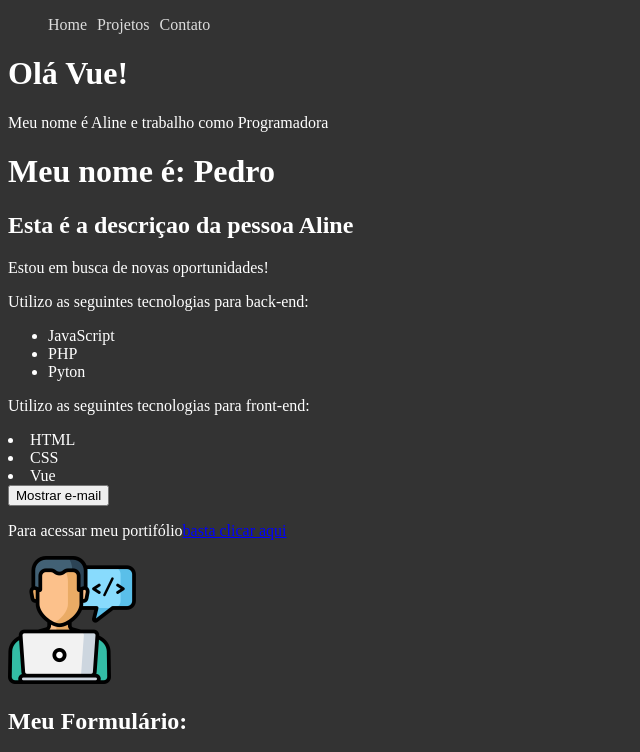
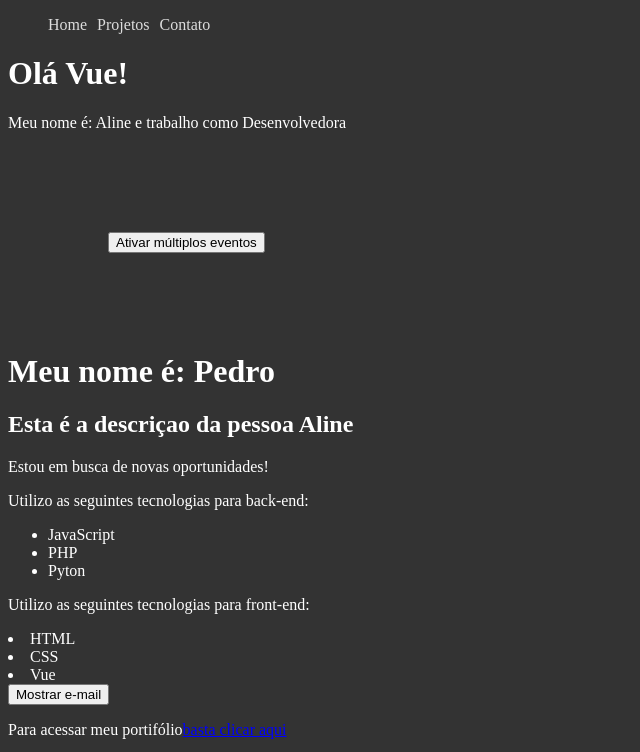
Before and after one commit to AlineG18/Curso_Vue-HoraDeCodar, a Vue app in the folder siteweb_pedidosp1/: page / in a window 1280 px wide. Shown: the top 752 px of the page, without its empty margins (0-640 px from the left). Built offline with nearby package versions, Linux system fonts and the light colour scheme.

Commit message:
Aula_15-Múltiplos eventos

```diff
--- /dev/null
+++ b/siteweb_pedidosp1/src/components/MultiplosEventos.vue
@@ -0,0 +1,35 @@
+<template>
+  <div>
+    <button @click="primeiro(txt1,$event),segundo($event),terceiro()">Ativar múltiplos eventos</button>
+    <p>{{ multiplos_eventos }}</p>
+  </div>
+</template>
+
+<script>
+export default {
+  name: "MultiplosEventos",
+  data() {
+    return {
+      multiplos_eventos: "",
+      txt1: "Primeiro Evento"
+    }
+  },
+  methods:{
+    primeiro(txt1,e){
+        this.multiplos_eventos = txt1;
+     },
+    segundo(e){
+        setTimeout(()=> this.multiplos_eventos = "Segundo evento ativado!",900)
+    },
+    terceiro(){
+        setTimeout(()=> this.multiplos_eventos = "",1500)
+    }
+  }
+}
+</script>
+
+<style scoped>
+div {
+  margin: 100px;
+}
+</style>
--- a/siteweb_pedidosp1/src/components/PrimeiroComponente.vue
+++ b/siteweb_pedidosp1/src/components/PrimeiroComponente.vue
@@ -1,18 +1,23 @@
 <template>
   <div>
     <h1>Olá Vue!</h1>
-    <p>Meu nome é {{ nome }} e trabalho como {{ profissao }}</p>
+    <p>Meu nome é: {{ nome }} e trabalho como {{ profissao }}</p>
+    <MultiplosEventos/>
   </div>
 </template>
 
 <script>
+import MultiplosEventos from './MultiplosEventos.vue';
 
-  export default{
-    name:'PrimeiroComponente',
-    data(){
+export default {
+  name: "PrimeiroComponente",
+  components:{
+    MultiplosEventos
+  },
+  data() {
     return {
       nome: "Aline",
-        profissao: "Programadora"
+      profissao: "Desenvolvedora"
     }
   }
 }
```
Lines whose indentation alone changed are shown as unchanged.
